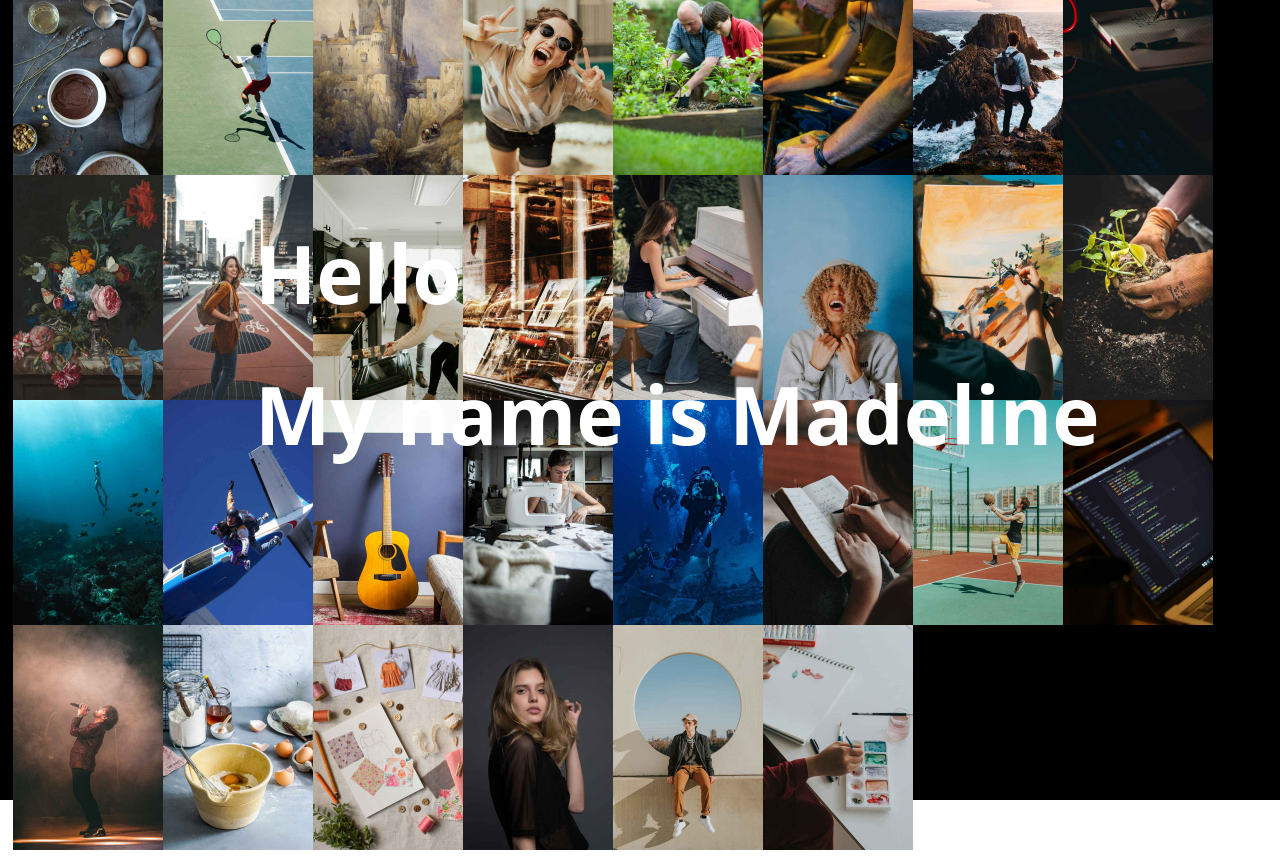
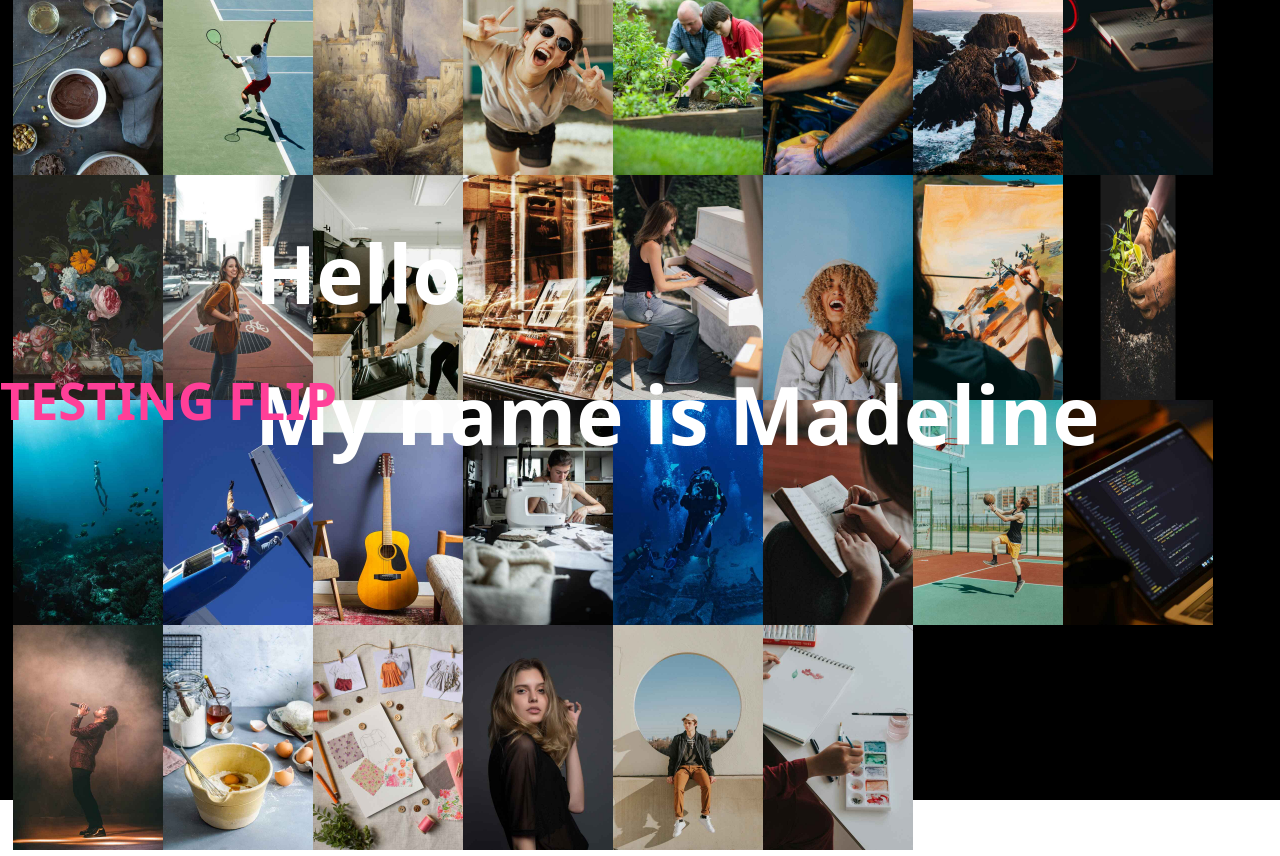
Before and after one commit to madbartley/portfolio, a React (Vite) app in the folder frontend/: page / in a window 1280 px wide. Built offline with nearby package versions, Linux system fonts and the light colour scheme.

Commit message:
JS flip function works on card 15

```diff
--- a/frontend/src/components/Homepage.jsx
+++ b/frontend/src/components/Homepage.jsx
@@ -1,4 +1,5 @@
 import '../styles/Homepage.css'
+import { useEffect, useRef } from 'react';
 
 function Homepage() {
 
@@ -12,20 +13,64 @@ function Homepage() {
         images[i] = image.concat(second, dotjpg)
     }
 
-    const sleep = (ms = 0) => new Promise(resolve => setTimeout(resolve, ms));
+    //const currentImage = document.getElementById("tester");
 
-    async function delayedGreeting() {
-        await sleep(6000);
-        console.log("hello");
-      }
+    const currImgRef = useRef(null);
+    const flipImageRef = useRef(null);
 
-      delayedGreeting();
+    const myRefs = useRef([]);
+
+    /*const myRefs = [];
+
+    for(let i = 0; i < 30; i++) {
+        const tempRef = useRef(null);
+        myRefs[i] = tempRef;
+    }*/
+
+
+    startflipper(1);
+
+    useEffect (() => {
+        startflipper(1);
+        if(flipImageRef == null) {
+            console.log("HE'S NULLLLLLLLL");
+        } else {
+            console.log("hes NOTTTTT NULL");
+        }
+    });
+
+
+    function startflipper(i) {
+
+        if(i > 10) {
+            i = 1;
+        }
+
+
+        requestAnimationFrame( function () {
+
+            myRefs.current[15].style.transform = `scaleX(${1/(i)})`;
+            console.log("FIFTEEEEEEN");
+            i++;
+            startflipper(i);
+        });
+
+    }
+
+
+
+
+    // loop through and get every image using const currentImage = getElementById("hp"+i) (use mod so that it will wrap and you can grab every image without going in order, so like i + 3 every iteration - use i % 29, i + 16)
+    // every so often, transform the width of hp+i in 500ms, then swap the image using document.getElementById("myImg").src = "new.jpg"
 
     return (
+
         <div className="image-container">
+            <h1 id="tester" ref={currImgRef}>TESTING FLIP</h1>
             <div className="flex-hp-images-container">
 
-            {images.map((image, index) => <div className="flex-hp-image" key={index} id={"hp"+index}><img src={images[index]} width="150px" height="225"></img></div>)}
+            {/* Switched the id to be on the image itself, not the container */}
+            {images.map((image, index) => <div className="flex-hp-image" ref={(el) => (myRefs.current[index] = el)} key={index}><img  id={"hp"+index} src={images[index]} width="150px" height="225"></img></div>)}
 
             </div>
         </div>
--- a/frontend/src/styles/Homepage.css
+++ b/frontend/src/styles/Homepage.css
@@ -1,6 +1,11 @@
 body {
     background-color: rgb(0, 0, 0);
     /*width: 100vw;*/
+}
+
+#tester {
+    color: rgb(255, 63, 152);
+    z-index: 100;
 }
 
 .image-container {
```
Also changed, not shown: frontend/package.json (+7 -2 lines), frontend/src/components/Homepage.js (added, +22 -0 lines), 1 other file (tests, documents, lock files or other folders).
